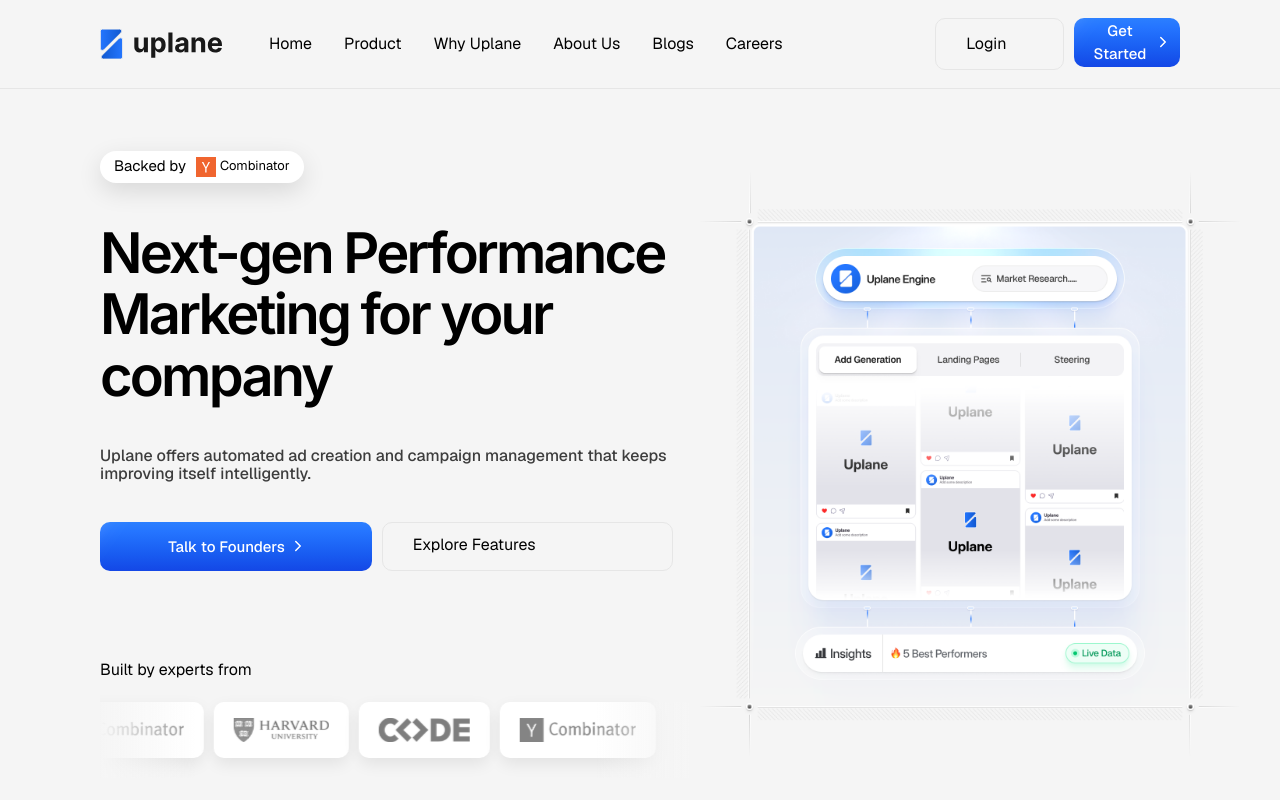
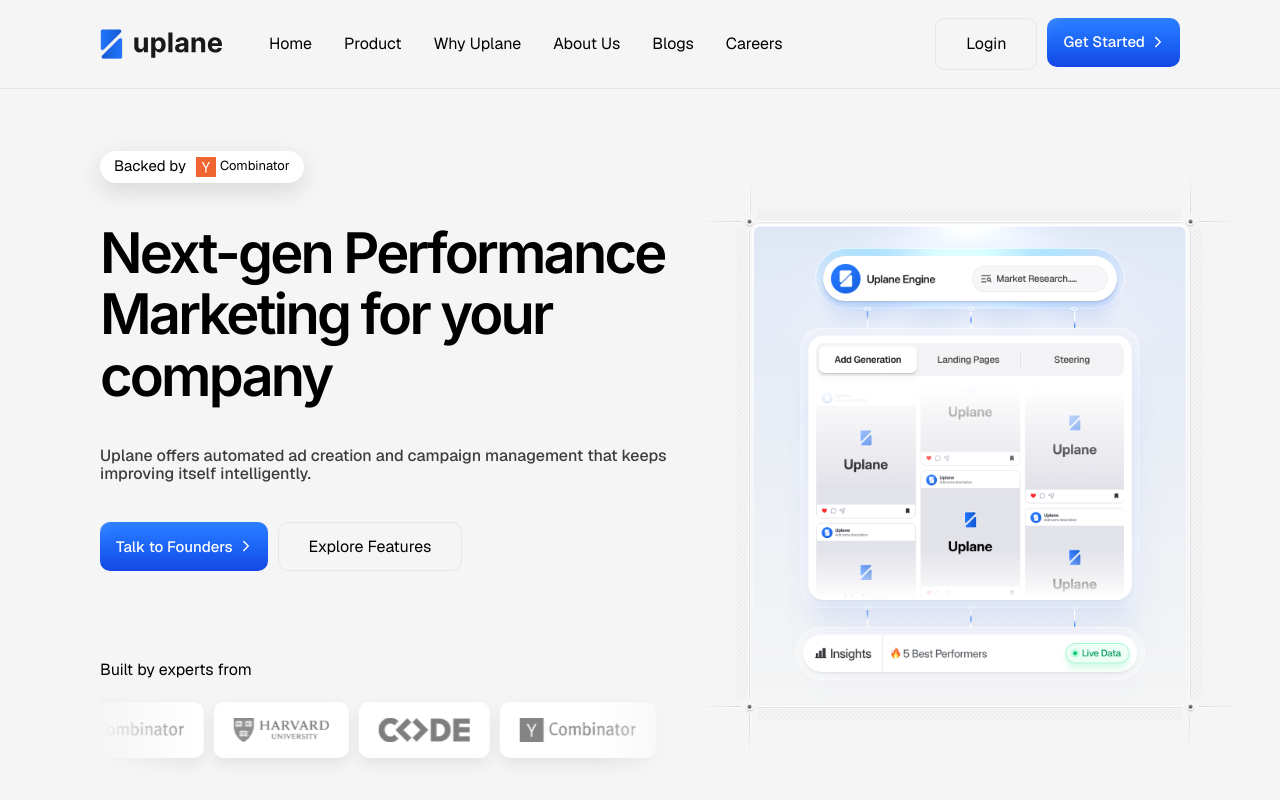
Before and after one commit to heyAshishRaut/uplane-assignment, a Next.js app: page / in a window 1280 px wide. Shown: the top 800 px of the page. Built offline with nearby package versions, Linux system fonts and the light colour scheme.

Commit message:
Animation left

```diff
--- a/app/components/ui/button.tsx
+++ b/app/components/ui/button.tsx
@@ -6,16 +6,24 @@
 
 const PrimaryButton = ({ text }: { text: string }) => {
     return (
-        <motion.button
+        <motion.div
             initial="rest"
             whileHover="hover"
-            className="cursor-pointer font-sans relative w-full flex justify-center items-center gap-1 overflow-hidden text-[15px] rounded-[10px] py-[13px] pl-[16px] pr-[11px] h-[49px] bg-gradient-to-b from-blue-500 to-blue-700 text-white"
+            className="
+        cursor-pointer font-sans relative
+        flex justify-center items-center gap-1
+        overflow-hidden text-[15px]
+        rounded-[10px]
+        py-[13px] pl-[16px] pr-[11px]
+        h-[49px]
+        bg-gradient-to-b from-blue-500 to-blue-700 text-white
+        w-full sm:w-auto
+      "
         >
-            <span className={`font-medium`}>{text}</span>
+            <span className="font-medium">{text}</span>
 
-            {/* Horizontal arrow animation */}
+            {/* Arrow */}
             <div className="relative h-5 w-5 overflow-hidden">
-                {/* Arrow 1 */}
                 <motion.div
                     variants={{
                         rest: { x: 0, opacity: 1 },
@@ -27,7 +35,6 @@
                     <ChevronRight size={18} />
                 </motion.div>
 
-                {/* Arrow 2 */}
                 <motion.div
                     variants={{
                         rest: { x: -20, opacity: 0 },
@@ -40,25 +47,30 @@
                 </motion.div>
             </div>
 
-            {/* SHINY LINE — forward & backward */}
+            {/* Shiny line */}
             <motion.div
                 variants={{
                     rest: { x: "-120%" },
                     hover: { x: "120%" },
                 }}
-                transition={{
-                    duration: 0.35,
-                    ease: "easeInOut",
-                }}
+                transition={{ duration: 0.35, ease: "easeInOut" }}
                 className="pointer-events-none absolute top-1/2 left-0 h-32 w-24 -translate-y-1/2 rotate-35 bg-white/50 blur-lg"
             />
-        </motion.button>
+        </motion.div>
     )
 }
 
 const SecondaryButton = ({ text }: { text: string }) => {
     return (
-        <div className={cn("w-full min-h-[49px] cursor-pointer font-sans py-[13px] px-[30px] rounded-[10px] border border-[#e6e6e6] hover:bg-[#e6e6e6]/40 transition-all ease-in text-black")}>
+        <div
+            className={cn(
+                "min-h-[49px] cursor-pointer font-sans",
+                "py-[13px] px-[30px] rounded-[10px]",
+                "border border-[#e6e6e6] hover:bg-[#e6e6e6]/40 transition-all ease-in",
+                "text-black flex items-center justify-center",
+                "w-full sm:w-auto"
+            )}
+        >
             {text}
         </div>
     )
--- a/package.json
+++ b/package.json
@@ -9,6 +9,7 @@
   },
   "dependencies": {
     "clsx": "^2.1.1",
+    "framer-motion": "^12.26.2",
     "lucide-react": "^0.562.0",
     "next": "16.1.1",
     "react": "19.2.3",
```
Also changed, not shown: 1 other file (tests, documents, lock files or other folders).
